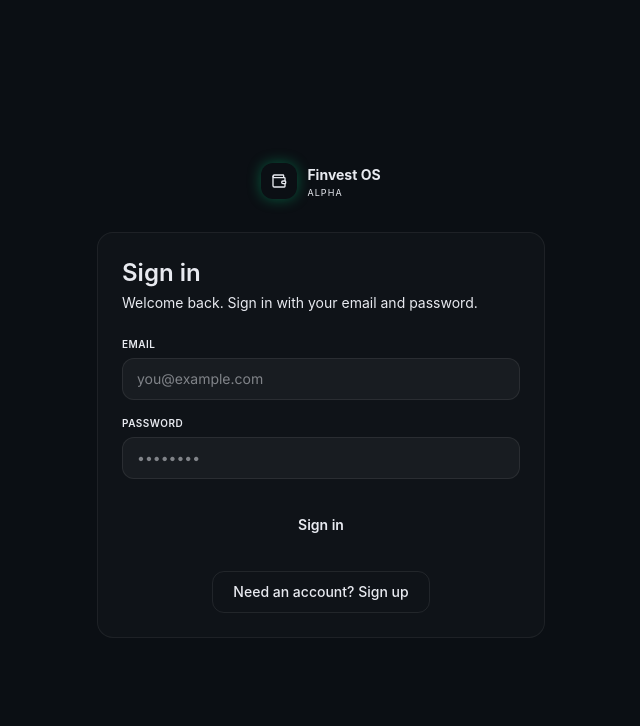
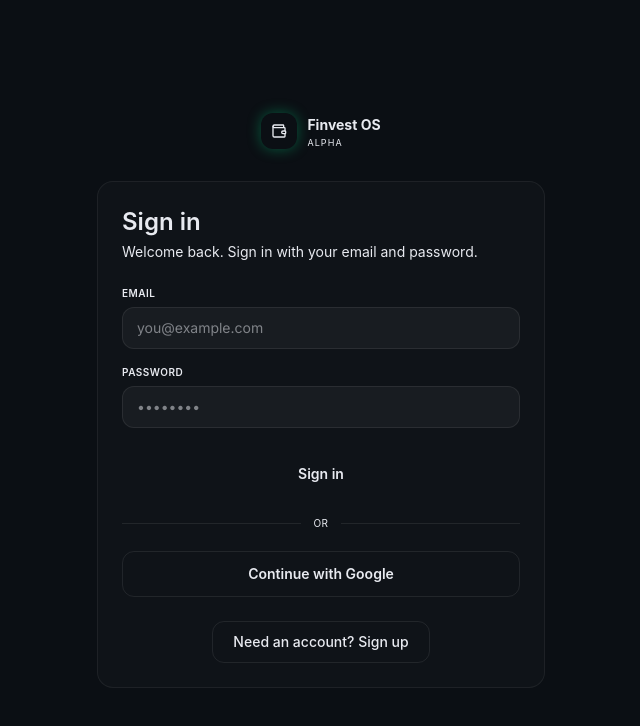
Before and after one commit to Aryankumar1729/FINVEST, a React (Vite) app in the folder frontend/: page /login in a window 1280 px wide. Shown: the top 726 px of the page, without its empty margins (319-959 px from the left). Built offline with nearby package versions, Linux system fonts and the light colour scheme; no server answers.

Commit message:
Add Google Sign-In via Firebase popup on the login screen.
Expose signInWithGoogle in AuthContext and wire a Continue with Google button that soft-handles popup cancel.

Co-authored-by: Cursor <cursoragent@cursor.com>

```diff
--- a/frontend/src/context/AuthContext.tsx
+++ b/frontend/src/context/AuthContext.tsx
@@ -7,9 +7,11 @@ import {
   useState,
 } from "react";
 import {
+  GoogleAuthProvider,
   createUserWithEmailAndPassword,
   onAuthStateChanged,
   signInWithEmailAndPassword,
+  signInWithPopup,
   signOut as firebaseSignOut,
   type User,
 } from "firebase/auth";
@@ -21,6 +23,7 @@ interface AuthContextValue {
   getIdToken: () => Promise<string>;
   signIn: (email: string, password: string) => Promise<void>;
   signUp: (email: string, password: string) => Promise<void>;
+  signInWithGoogle: () => Promise<void>;
   signOut: () => Promise<void>;
 }
 
@@ -53,13 +56,17 @@ export function AuthProvider({ children }: { children: React.ReactNode }) {
     await createUserWithEmailAndPassword(auth, email, password);
   }, []);
 
+  const signInWithGoogle = useCallback(async () => {
+    await signInWithPopup(auth, new GoogleAuthProvider());
+  }, []);
+
   const signOut = useCallback(async () => {
     await firebaseSignOut(auth);
   }, []);
 
   const value = useMemo(
-    () => ({ user, loading, getIdToken, signIn, signUp, signOut }),
-    [user, loading, getIdToken, signIn, signUp, signOut],
+    () => ({ user, loading, getIdToken, signIn, signUp, signInWithGoogle, signOut }),
+    [user, loading, getIdToken, signIn, signUp, signInWithGoogle, signOut],
   );
 
   return <AuthContext.Provider value={value}>{children}</AuthContext.Provider>;
--- a/frontend/src/pages/Login.tsx
+++ b/frontend/src/pages/Login.tsx
@@ -1,11 +1,12 @@
 import { useState, type FormEvent } from "react";
 import { Navigate, useNavigate } from "react-router";
+import { FirebaseError } from "firebase/app";
 import { useAuth } from "../context/AuthContext";
 import { PrimaryButton, GhostButton, Input, Card } from "../components/ui";
 import { Wallet } from "lucide-react";
 
 export function Login() {
-  const { user, loading, signIn, signUp } = useAuth();
+  const { user, loading, signIn, signUp, signInWithGoogle } = useAuth();
   const navigate = useNavigate();
   const [mode, setMode] = useState<"signin" | "signup">("signin");
   const [email, setEmail] = useState("");
@@ -30,6 +31,24 @@ export function Login() {
       navigate("/");
     } catch (err: unknown) {
       const msg = err instanceof Error ? err.message : "Authentication failed";
+      setError(msg);
+    } finally {
+      setSubmitting(false);
+    }
+  };
+
+  const handleGoogle = async () => {
+    setError(null);
+    setSubmitting(true);
+    try {
+      await signInWithGoogle();
+      navigate("/");
+    } catch (err: unknown) {
+      if (err instanceof FirebaseError && err.code === "auth/popup-closed-by-user") {
+        // User dismissed the popup — soft / silent
+        return;
+      }
+      const msg = err instanceof Error ? err.message : "Google sign-in failed";
       setError(msg);
     } finally {
       setSubmitting(false);
@@ -98,6 +117,21 @@ export function Login() {
             </PrimaryButton>
           </form>
 
+          <div className="flex items-center gap-3 my-5">
+            <div className="h-px flex-1 bg-white/[0.08]" />
+            <span className="text-[10px] uppercase tracking-wider text-muted-foreground">or</span>
+            <div className="h-px flex-1 bg-white/[0.08]" />
+          </div>
+
+          <GhostButton
+            className="w-full py-3 text-sm font-semibold text-foreground"
+            onClick={() => {
+              if (!submitting && !loading) void handleGoogle();
+            }}
+          >
+            Continue with Google
+          </GhostButton>
+
           <div className="mt-6 text-center">
             <GhostButton
               className="text-sm"
```
